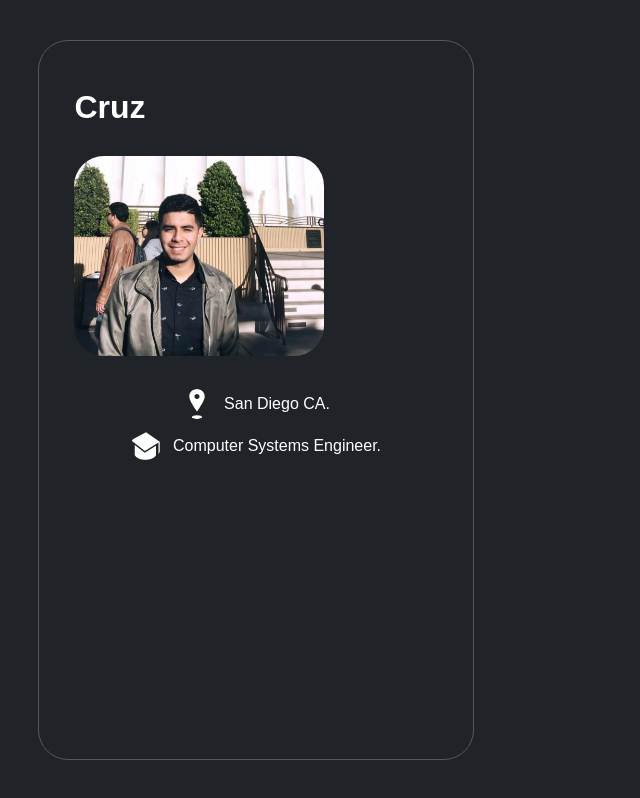
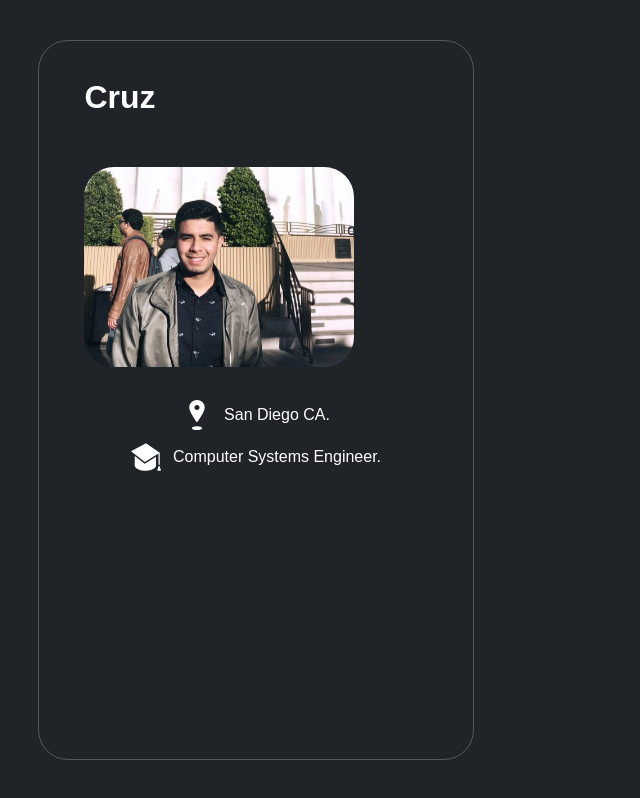
Before and after one commit to cmir22/portfolio, a React (Vite) app: page / in a window 1280 px wide. Shown: the whole page, without its empty margins (0-640 px from the left). Built offline with nearby package versions, Linux system fonts and the light colour scheme.

Commit message:
Working with shared scss styles

```diff
--- a/src/App.scss
+++ b/src/App.scss
@@ -1,4 +1,4 @@
-@import "./assets/Styles/Colors.scss";
+@use "./assets/Styles/_colors.scss" as *;
 
 .sections {
   width: 100%;
--- a/src/pages/Home/InformationCard/InformationCard.scss
+++ b/src/pages/Home/InformationCard/InformationCard.scss
@@ -1,4 +1,4 @@
-@import "../../../assets/Styles/Sizes.scss";
+@use "../../../assets/Styles/_sizes.scss" as *;
 
 .information_card {
   width: 85%;
@@ -6,7 +6,7 @@
   //   background-color: #202328;
   border: 1px solid #575757;
   border-radius: $border_x3;
-  padding: 35px;
+  padding: 45px;
   box-sizing: border-box;
 
   &__container {
@@ -16,11 +16,12 @@
   }
 
   &__header {
-    height: 80px;
+    height: 60px;
     width: 100%;
-    // background-color: antiquewhite;
     display: flex;
     align-items: flex-end;
+    // background-color: antiquewhite;
+
     h1 {
       color: white;
       padding-bottom: 30px;
@@ -28,12 +29,20 @@
   }
 
   &__body {
-    height: 70%;
+    height: 60%;
     width: 100%;
+    display: flex;
+    flex-direction: column;
+    justify-content: center;
+    align-items: center;
     // background-color: cadetblue;
+  }
+
+  &__body_image {
+    width: 100%;
 
     img {
-      width: 250px;
+      width: 270px;
       height: 200px;
       object-fit: cover;
       border-radius: $border_x3;
--- a/src/pages/Home/InformationCard/InformationCard.tsx
+++ b/src/pages/Home/InformationCard/InformationCard.tsx
@@ -1,6 +1,7 @@
 import "./InformationCard.scss";
 import MarkIcon from "../../../assets/Icons/mark.svg";
 import SchoolIcon from "../../../assets/Icons/school.svg";
+import ProfileImage from "../../../../public/profile_image.webp";
 
 const InformationCard = () => {
   return (
@@ -11,8 +12,11 @@ const InformationCard = () => {
             <h1>Cruz</h1>
           </div>
           <div className="information_card__body">
-            <img src="../../../../public/profile_image.webp" />
-
+            {/* Image */}
+            <div className="information_card__body_image">
+              <img src={ProfileImage} />
+            </div>
+            {/* Description text */}
             <div className="information_card__description">
               <div className="information_card__text_icon">
                 <img src={MarkIcon} />
```
Also changed, not shown: src/assets/Styles/_colors.scss (renamed from src/assets/Styles/Colors.scss), src/assets/Styles/_fonts.scss (added), src/assets/Styles/_sizes.scss (renamed from src/assets/Styles/Sizes.scss).
